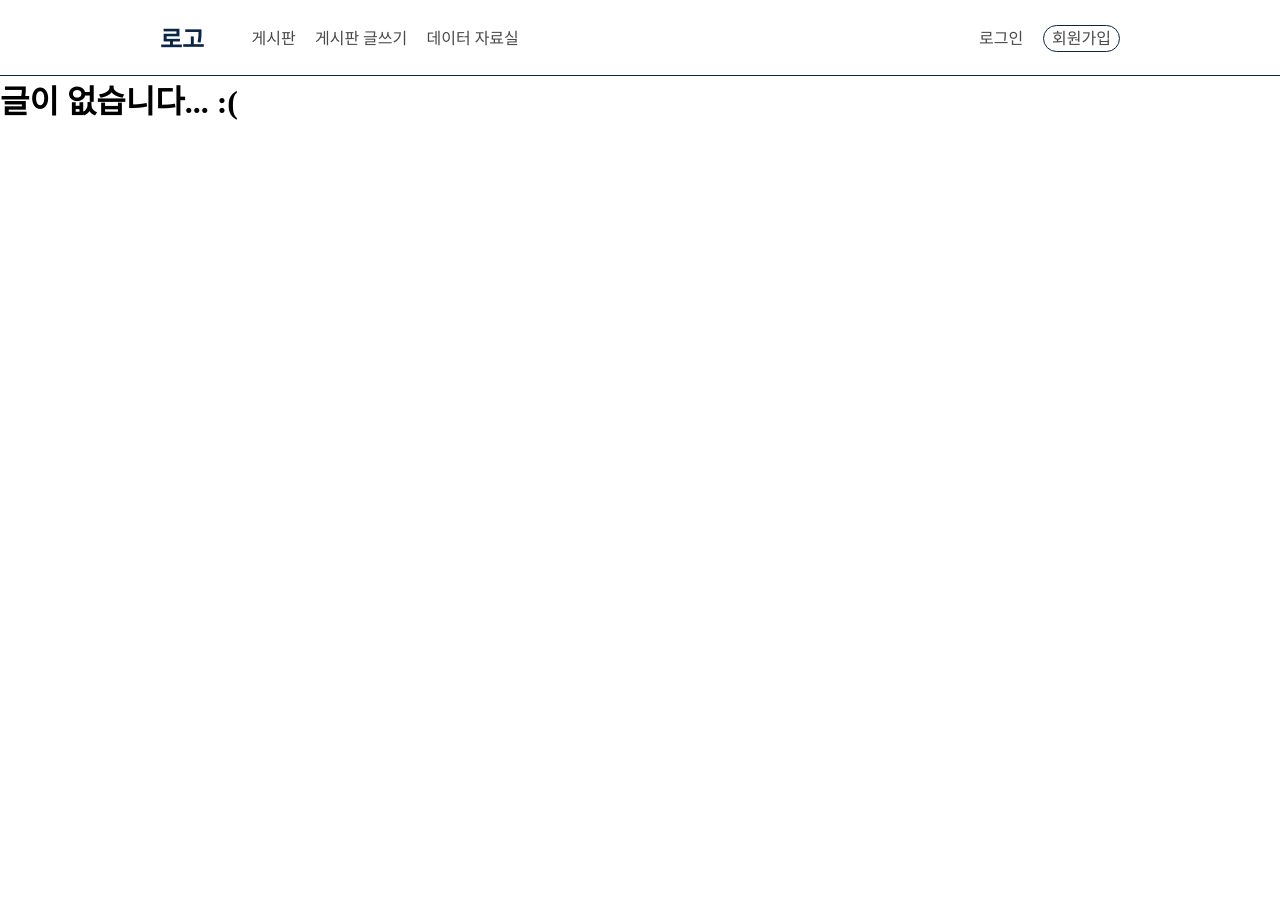
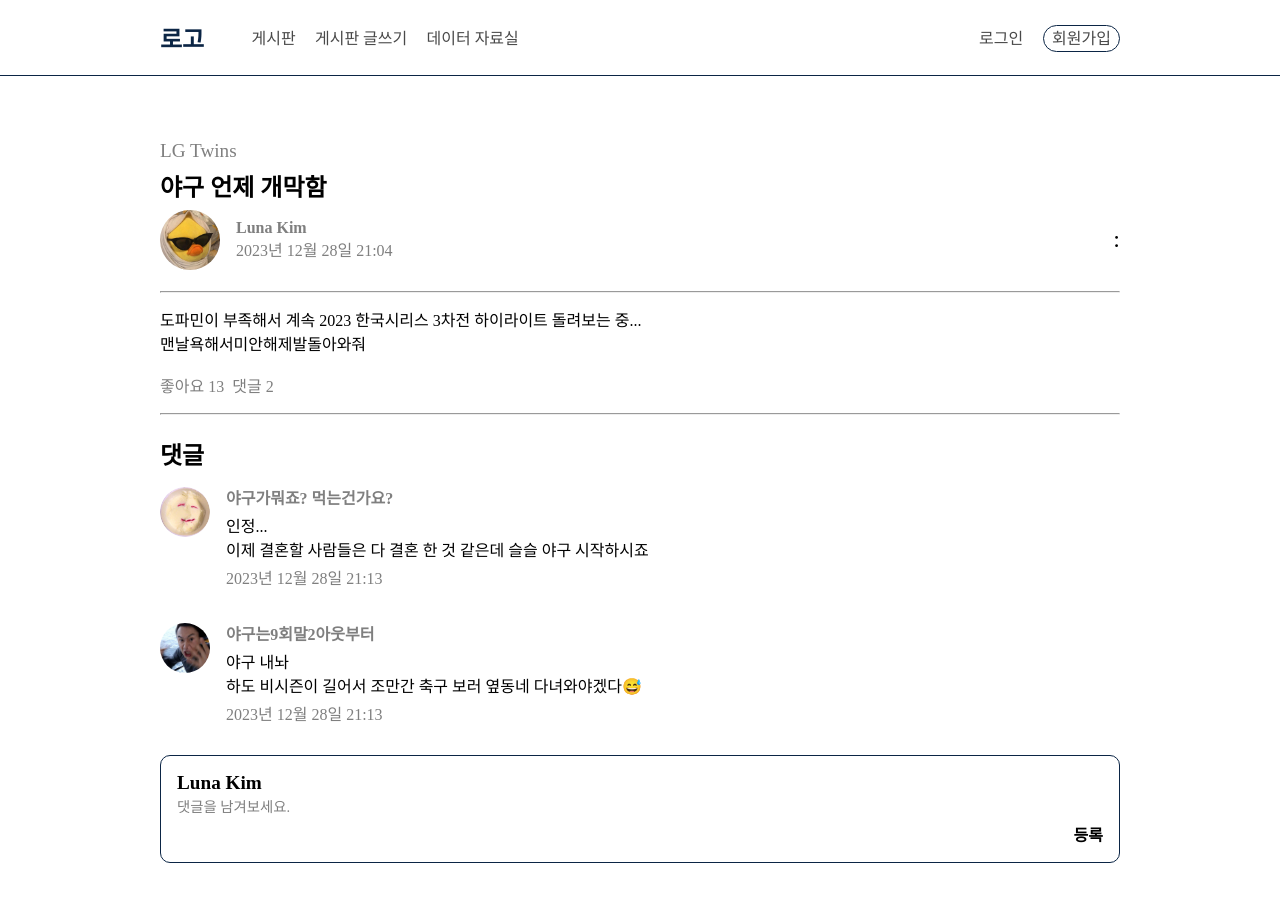
Before and after one commit to nightskyshop/baseballtalk, a Next.js app: page /post/test in a window 1280 px wide. Shown: the top 902 px of the page. Before the commit the page ends 800 px from the top, so only its background shows below. Built offline with nearby package versions, Linux system fonts and the light colour scheme; no server answers.

Commit message:
Design: Change Post Detail Style

```diff
--- /dev/null
+++ b/components/Chat.js
@@ -0,0 +1,16 @@
+import Image from "next/image";
+import styles from "./Chat.module.css";
+
+export default function Chat({ chat, index }) {
+  return (
+    <div key={index} className={styles.chat}>
+      <Image src={chat.author.profile__image} width={50} height={50} />
+
+      <div className={styles.chat__text}>
+        <h1 className={styles.chat__author}>{chat.author.username}</h1>
+        <p className={styles.chat__content}>{chat.content}</p>
+        <p className={styles.chat__created}>2023년 12월 28일 21:13</p>
+      </div>
+    </div>
+  );
+};
--- /dev/null
+++ b/components/Chat.module.css
@@ -0,0 +1,34 @@
+.chat {
+    padding: 1em 0;
+    display: flex;
+}
+
+.chat img {
+    border-radius: 100%;
+    margin-right: 1em;
+    object-fit: cover;
+}
+
+.chat__text {
+    display: flex;
+    flex-direction: column;
+    justify-content: center;
+    white-space: pre-wrap;
+    line-height: 1.5;
+}
+
+.chat__author {
+    font-size: var(--fs-h4);
+    color: var(--clr-gray);
+    opacity: 0.7;
+}
+
+.chat__content {
+    margin: .25em 0;
+    font-size: var(--fs-h4);
+}
+
+.chat__created {
+    color: var(--clr-gray);
+    opacity: 0.7;
+}
--- /dev/null
+++ b/components/ChatForm.js
@@ -0,0 +1,26 @@
+import styles from "./ChatForm.module.css";
+
+export default function ChatForm({ user }) {
+  const onSubmit = (e) => {
+    e.preventDefault();
+
+    const form = e.currentTarget;
+    const chat = form.elements.namedItem("chat");
+
+    console.log(chat.value);
+    chat.value = "";
+  }
+
+  return (
+    <form onSubmit={onSubmit} className={styles.chat__form}>
+      <h1 className={styles.chat__form_header}>{user.username}</h1>
+      <input
+        className={styles.chat__form_input}
+        type="text"
+        placeholder="댓글을 남겨보세요."
+        name="chat"
+      />
+      <button className={styles.chat__form_button}>등록</button>
+    </form>
+  )
+}
--- /dev/null
+++ b/components/ChatForm.module.css
@@ -0,0 +1,34 @@
+.chat__form {
+    display: flex;
+    flex-direction: column;
+    margin-top: .75em;
+    padding: 1em;
+    border: 1px solid var(--clr-dark);
+    border-radius: 10px;
+}
+
+.chat__form_header {
+    font-size: var(--fs-h3);
+}
+
+.chat__form_input {
+    font-size: var(--fs-input);
+    margin: .4em 0;
+}
+
+.chat__form_input::placeholder {
+    color: var(--clr-gray);
+    opacity: 0.7;
+}
+
+.chat__form_input:focus::placeholder {
+    color: var(--clr-dark);
+    opacity: 1;
+}
+
+.chat__form_button {
+    margin-left: auto;
+    font-size: var(--fs-h4);
+    font-weight: var(--fw-bold);
+    cursor: pointer;
+}
--- a/components/Post.js
+++ b/components/Post.js
@@ -1,11 +1,48 @@
-import Link from "next/link";
+import Image from "next/image.js";
+import Chat from "./Chat.js";
+import ChatForm from "./ChatForm.js";
+import styles from "./Post.module.css";
 
-export default function Post({ post }) {
+export default function Post({ post, user }) {
   return (
     <div>
-      <h1>{post.title}</h1>
-      <p>{post.content}</p>
-      <p>{post.uid}</p>
+      <div className={styles.post__post}>
+        <h1 className={styles.post__team}>{post.author.team}</h1>
+        <h1 className={styles.post__title}>{post.title}</h1>
+
+        <div className={styles.post__author}>
+          <Image src={post.author.profile__image} width={60} height={60} alt="Profile Image" />
+
+          <div className={styles.post__author_text}>
+            <p className={styles.post__author_username}>{post.author.username}</p>
+            <p className={styles.post__created}>2023년 12월 28일 21:04</p>
+          </div>
+
+          <button>
+            :
+          </button>
+        </div>
+
+        <hr />
+
+        <p className={styles.post__content}>{post.content}</p>
+
+        <div className={styles.post__reaction}>
+          <p>좋아요 {post.likes}</p>
+          <p>댓글 {post.chats.length}</p>
+        </div>
+      </div>
+
+      <hr />
+
+      <div className={styles.post__chat}>
+        <h1 className={styles.chat__header}>댓글</h1>
+        {post.chats.map((chat, index) => (
+          <Chat chat={chat} index={index} />
+        ))}
+      </div>
+
+      <ChatForm user={user} />
     </div>
   )
 }
--- /dev/null
+++ b/components/Post.module.css
@@ -0,0 +1,71 @@
+.post__post {
+    display: flex;
+    flex-direction: column;
+}
+
+.post__team {
+    font-size: var(--fs-h3);
+    font-weight: var(--fw-reg);
+    color: var(--clr-gray);
+    opacity: 0.7;
+    margin-bottom: .3em;
+}
+
+.post__title {
+    font-size: var(--fs-h2);
+    margin-bottom: .3em;
+}
+
+.post__author {
+    display: flex;
+    margin-bottom: 1.3em;
+}
+
+.post__author img {
+    border-radius: 100%;
+    margin-right: 1em;
+}
+
+.post__author_text {
+    display: flex;
+    flex-direction: column;
+    justify-content: center;
+    color: var(--clr-gray);
+    opacity: 0.7;
+}
+
+.post__author_username {
+    font-weight: var(--fw-bold);
+}
+
+.post__author button {
+    cursor: pointer;
+    margin: auto 0 auto auto;
+    font-size: var(--fs-h2);
+}
+
+.post__content {
+    font-size: var(--fs-h4);
+    line-height: 1.5;
+    margin: 1em 0;
+    white-space: pre-wrap;
+}
+
+.post__reaction {
+    display: flex;
+    margin-bottom: 1em;
+}
+
+.post__reaction p {
+    margin-right: .5em;
+    color: var(--clr-gray);
+    opacity: 0.7;
+}
+
+.post__chat {
+    margin-top: 1.3em;
+}
+
+.chat__header {
+    font-size: var(--fs-h2);
+}
--- /dev/null
+++ b/pages/post/test.js
@@ -0,0 +1,48 @@
+import Post from "@/components/Post";
+import styles from "@/styles/default.module.css";
+import ProfilePic from "@/public/누나닮은오리프사.jpg";
+import ProfilePic2 from "@/public/프사2.jpg";
+import ProfilePic3 from "@/public/프사3.jpg";
+
+export default function PostDetail() {
+  const post = {
+    title: "야구 언제 개막함",
+    content: "도파민이 부족해서 계속 2023 한국시리스 3차전 하이라이트 돌려보는 중...\n맨날욕해서미안해제발돌아와줘",
+    author: {
+      username: "Luna Kim",
+      team: "LG Twins",
+      profile__image: ProfilePic
+    },
+    likes: 13,
+    chats: [
+      {
+        author: {
+          username: "야구가뭐죠? 먹는건가요?",
+          team: "LG Twins",
+          profile__image: ProfilePic2
+        },
+        content: "인정...\n이제 결혼할 사람들은 다 결혼 한 것 같은데 슬슬 야구 시작하시죠"
+      },
+      {
+        author: {
+          username: "야구는9회말2아웃부터",
+          team: "LG Twins",
+          profile__image: ProfilePic3
+        },
+        content: "야구 내놔\n하도 비시즌이 길어서 조만간 축구 보러 옆동네 다녀와야겠다😅"
+      }
+    ]
+  };
+
+  const user = {
+    username: "Luna Kim",
+    team: "LG Twins",
+    profile__image: ProfilePic
+  };
+
+  return (
+    <main className={styles.main}>
+      <Post post={post} user={user} />
+    </main>
+  )
+}
--- /dev/null
+++ b/styles/default.module.css
@@ -0,0 +1,3 @@
+.main {
+    padding: 4em var(--default-padding);
+}
```
Also changed, not shown: public/프사2.jpg (added), public/프사3.jpg (added).
